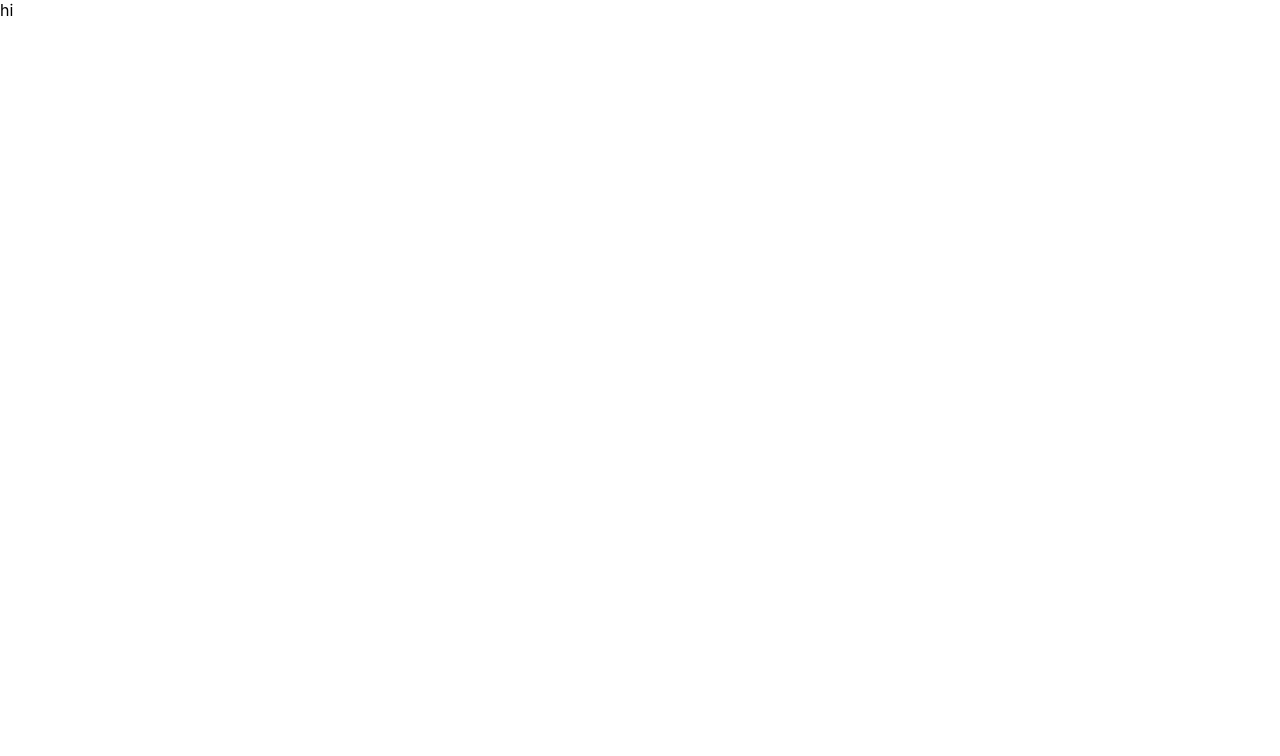
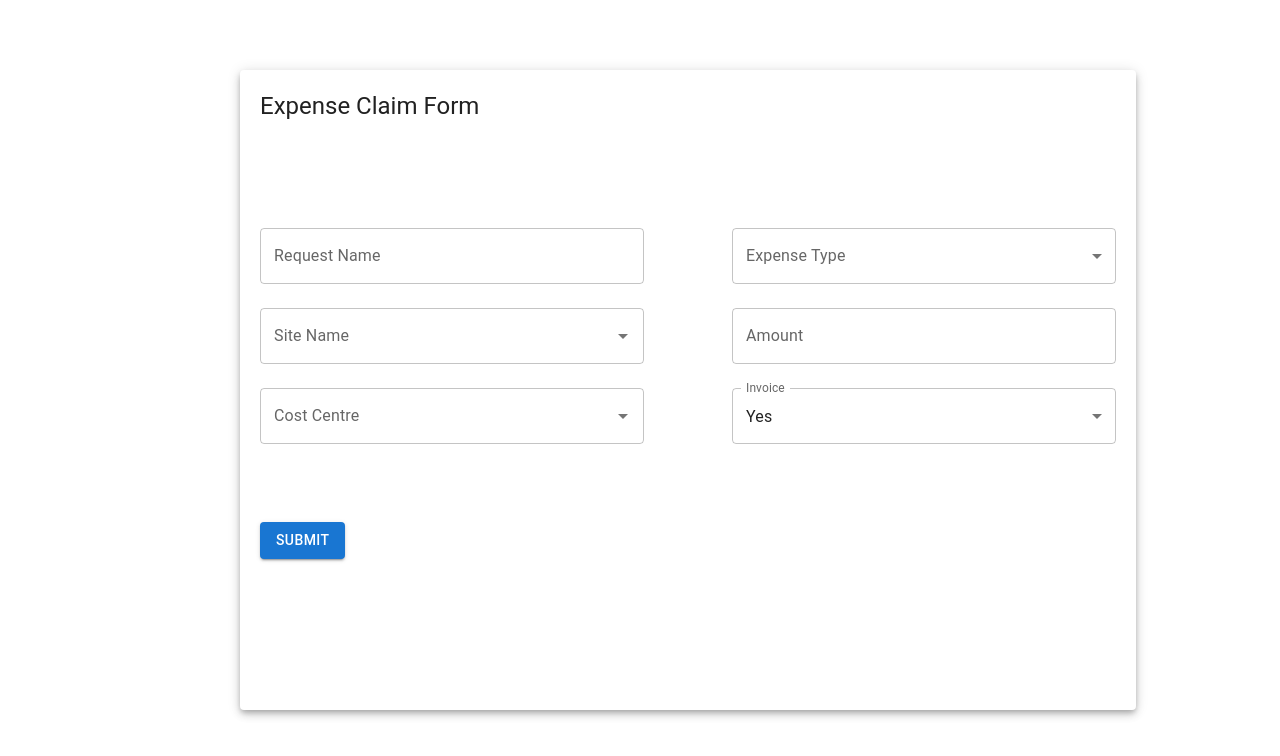
Before and after one commit to meenakandasamy/Eira-Expense, a React (Create React App) app: page /expense-review in a window 1280 px wide. Shown: the top 756 px of the page. Built offline with nearby package versions, Linux system fonts and the light colour scheme.

Commit message:
Expense Review

```diff
--- a/package.json
+++ b/package.json
@@ -3,11 +3,15 @@
   "version": "0.1.0",
   "private": true,
   "dependencies": {
+    "@emotion/react": "^11.13.3",
+    "@emotion/styled": "^11.13.0",
+    "@mui/material": "^5.16.7",
     "@testing-library/jest-dom": "^5.17.0",
     "@testing-library/react": "^13.4.0",
     "@testing-library/user-event": "^13.5.0",
     "react": "^18.3.1",
     "react-dom": "^18.3.1",
+    "react-router-dom": "^6.26.1",
     "react-scripts": "5.0.1",
     "web-vitals": "^2.1.4"
   },
--- a/src/App.js
+++ b/src/App.js
@@ -1,10 +1,18 @@
-import logo from './logo.svg';
-
+import {
+  BrowserRouter as Router,
+  Routes,
+  Route,
+} from "react-router-dom";
+import ExpenseReview from "./ExpenseReview";
 
 function App() {
   return (
     <div className="App">
-     hi
+      <Router>
+        <Routes>
+          <Route path="expense-review" element={<ExpenseReview />} />
+        </Routes>
+      </Router>
     </div>
   );
 }
--- /dev/null
+++ b/src/ExpenseReview.js
@@ -0,0 +1,181 @@
+// import React from "react";
+// import { Card, CardContent, Typography, Paper, Box,  } from "@mui/material";
+
+// const ExpenseReview = () => {
+//   return (
+//     <div className="scroll-lock">
+//     <div className="main-log no-scroll">
+
+//             <Paper
+//               elevation={5}
+//               style={{
+//                 margin: "70px 0 0 90px",
+//                 padding: '10px 30px 10px 30px',
+//                 boxSizing: 'border-box',
+//                 height: "80vh",
+//                 width: "90%"
+//               }}
+//             >
+
+//             </Paper>
+
+//     </div>
+//   </div>
+//   );
+// };
+
+// export default ExpenseReview;
+
+import React, { useState } from "react";
+import {
+  Card,
+  CardContent,
+  Typography,
+  Paper,
+  Box,
+  TextField,
+  Autocomplete,
+  Button,
+  FormControl,
+  InputLabel,
+  Select,
+  MenuItem,
+} from "@mui/material";
+
+const siteOptions = ["Site A", "Site B", "Site C"]; // Replace with your site names
+const costCentreOptions = ["Centre A", "Centre B", "Centre C"]; // Replace with your cost centres
+const expenseTypes = ["Travel", "Food", "Supplies", "Other"]; // Example expense types
+
+const ExpenseReview = () => {
+  const [requestName, setRequestName] = useState("");
+  const [siteName, setSiteName] = useState(null);
+  const [costCentre, setCostCentre] = useState(null);
+  const [expenseType, setExpenseType] = useState("");
+  const [amount, setAmount] = useState("");
+  const [invoice, setInvoice] = useState("Y");
+
+  const handleSubmit = () => {
+    // Handle form submission logic here
+    console.log({
+      requestName,
+      siteName,
+      costCentre,
+      expenseType,
+      amount,
+      invoice,
+    });
+  };
+
+  return (
+    <div className="scroll-lock">
+      <div className="main-log no-scroll">
+        <Paper
+          elevation={5}
+          style={{
+            margin: "70px 0 0 240px",
+            padding: "20px",
+            boxSizing: "border-box",
+            height: "80vh",
+            width: "70%",
+            overflowY: "auto",
+          }}
+        >
+          <Typography variant="h5" gutterBottom>
+            Expense Claim Form
+          </Typography>
+          <Box component="form" noValidate autoComplete="off">
+            <div style={{display: "flex", justifyContent: "space-between", marginTop: "90px" }}>
+            <div style={{width:"30vw"}}>
+              <TextField
+                label="Request Name"
+                variant="outlined"
+                margin="normal"
+                value={requestName}
+                onChange={(e) => setRequestName(e.target.value)}
+                style={{width:"30vw"}}
+              />
+              <Autocomplete
+                options={siteOptions}
+                value={siteName}
+                onChange={(event, newValue) => setSiteName(newValue)}
+                renderInput={(params) => (
+                  <TextField
+                    {...params}
+                    label="Site Name"
+                    variant="outlined"
+                    fullWidth
+                    margin="normal"
+                  />
+                )}
+              />
+              <Autocomplete
+                options={costCentreOptions}
+                value={costCentre}
+                onChange={(event, newValue) => setCostCentre(newValue)}
+                renderInput={(params) => (
+                  <TextField
+                    {...params}
+                    label="Cost Centre"
+                    variant="outlined"
+                    fullWidth
+                    margin="normal"
+                  />
+                )}
+              />
+            </div>
+
+            <div style={{width:"30vw"}}>
+              <FormControl fullWidth margin="normal">
+                <InputLabel>Expense Type</InputLabel>
+                <Select
+                  value={expenseType}
+                  onChange={(e) => setExpenseType(e.target.value)}
+                  label="Expense Type"
+                >
+                  {expenseTypes.map((type) => (
+                    <MenuItem key={type} value={type}>
+                      {type}
+                    </MenuItem>
+                  ))}
+                </Select>
+              </FormControl>
+              <TextField
+                label="Amount"
+                variant="outlined"
+                fullWidth
+                margin="normal"
+                type="number"
+                value={amount}
+                onChange={(e) => setAmount(e.target.value)}
+              />
+              <FormControl fullWidth margin="normal">
+                <InputLabel>Invoice</InputLabel>
+                <Select
+                  value={invoice}
+                  onChange={(e) => setInvoice(e.target.value)}
+                  label="Invoice"
+                >
+                  <MenuItem value="Y">Yes</MenuItem>
+                  <MenuItem value="N">No</MenuItem>
+                </Select>
+              </FormControl>
+            </div>
+            </div>
+            <div style={{margin: "50px 0 0 0", display: "flex",alignItems: "center"}}>
+            <Button
+              variant="contained"
+              color="primary"
+              onClick={handleSubmit}
+              style={{ marginTop: "20px" }}
+            >
+              Submit
+            </Button>
+            </div>
+          </Box>
+        </Paper>
+      </div>
+    </div>
+  );
+};
+
+export default ExpenseReview;
```
Also changed, not shown: 1 other file (tests, documents, lock files or other folders).
